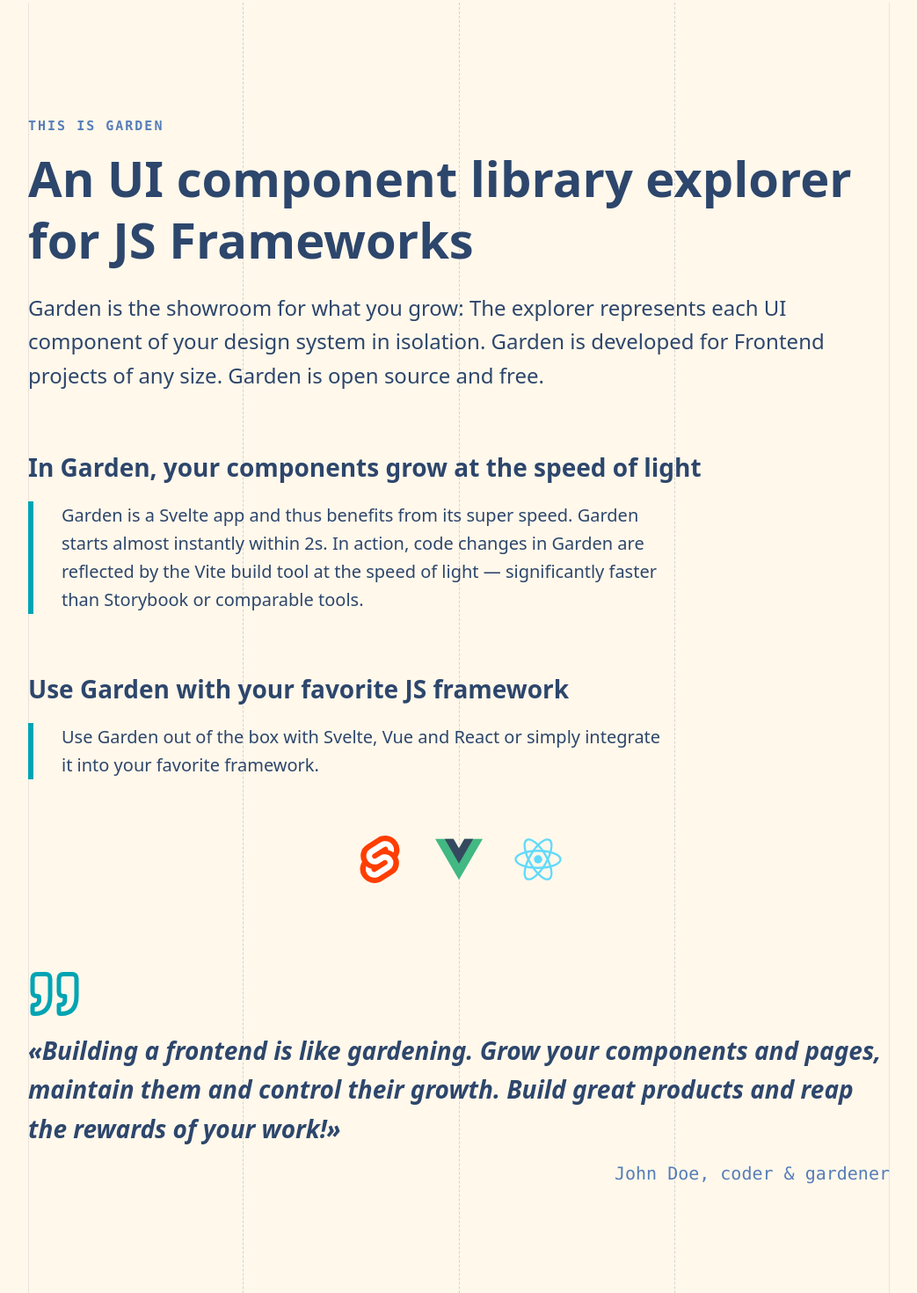
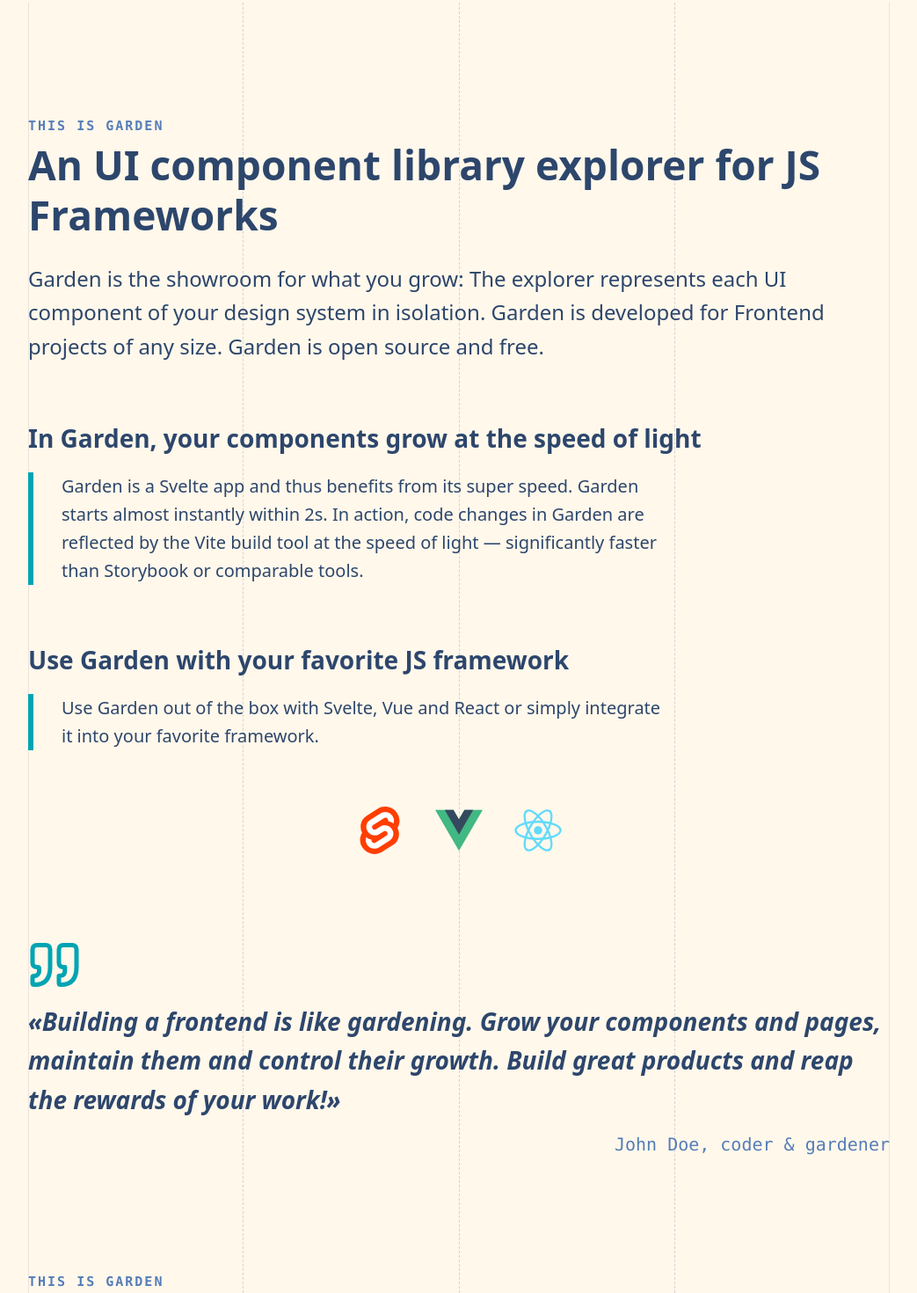
Before and after one commit to gardenjs/docs, a SvelteKit app: page / in a window 1280 px wide. Shown: the part 740-2210 px from the top of the page at 88% size, without its empty margins (118-1161 px from the left). Built offline with nearby package versions, Linux system fonts and the light colour scheme.

Commit message:
finetuning

```diff
--- a/src/assets/scss/base/typography.scss
+++ b/src/assets/scss/base/typography.scss
@@ -9,22 +9,23 @@ h2, h3 {
 }
 h1 {
   margin: 0 auto 1.5rem;
-  font-size: 2.25rem;
+  font-size: 1.5rem;
   color: var(--c-headlines);
   font-weight: 900;
   line-height: 1.25;
   @media (min-width: 1024px) {
-    font-size: 3.5rem;
+    font-size: 2.5rem;
   }
 }
 h2 {
-  margin: 0 auto 1.5rem;
-  font-size: 1.75rem;
+  margin: 1.5rem auto 1.5rem;
+  font-size: 1.25rem;
   color: var(--c-headlines);
   font-weight: 900;
   line-height: 1.25;
   @media (min-width: 1024px) {
-    font-size: 2.875rem;
+    margin: 3rem auto 1.5rem;
+    font-size: 2rem;
   }
 }
 h3 {
@@ -36,18 +37,18 @@ h3 {
     font-size: 1.3rem;
   }
   @media (min-width: 1280px) {
-    margin: 2.25em 0 1rem;
+    margin: 2.25rem 0 1rem;
     font-size: 1.75rem;
   }
 }
 p {
   margin: 0 0 0.75rem;
-  font-size: 1.125rem;
+  font-size: 1rem;
   color: var(--c-text);
   @media (min-width: 768px) {
-    font-size: 1.25rem;
+    font-size: 1.125rem;
   }
 }
 a {
-  color: var(--c-text);
+  color: var(--c-primary);
 }
--- a/src/components/chapterintro/chapterintro.svelte
+++ b/src/components/chapterintro/chapterintro.svelte
@@ -29,7 +29,7 @@
     margin: 8rem 0 3rem;
   }
   .superscript {
-    margin: 0 0 0.75rem;
+    margin: 0 0 0.25rem;
     font-family: var(--monospace);
     font-size: 0.938rem;
     color: var(--c-secondary);
@@ -39,9 +39,12 @@
   }
   h1,
   h2 {
-    font-weight: 900;
+    margin-top: 0;
     color: var(--c-text);
-    margin: 0 0 1.5rem;
+    font-size: 1.75rem;
+    @media (min-width: 1024px) {
+      font-size: 2.875rem;
+    }
   }
   p {
     font-size: 1.25rem;
--- a/src/components/layouts/main.svelte
+++ b/src/components/layouts/main.svelte
@@ -23,12 +23,12 @@
     width: 100%;
     max-width: 980px;
     // margin: auto;
-    margin: 4rem auto 0;
+    margin: 1rem auto 0;
     @media (min-width: 768px) {
-      margin-top: 6rem;
+      margin-top: 2rem;
     }
     @media (min-width: 1024px) {
-      margin-top: 8rem;
+      margin-top: 3rem;
     }
     z-index: 3;
   }
--- a/src/components/subchapter/subchapter.svelte
+++ b/src/components/subchapter/subchapter.svelte
@@ -14,6 +14,17 @@
   @media (min-width: 768px) {
     margin: 0 0 3rem;
   }
+  h3 {
+    margin: 1.25rem 0 1rem;
+    font-size: 1.2rem;
+    @media (min-width: 768px) {
+      font-size: 1.3rem;
+    }
+    @media (min-width: 1280px) {
+      margin: 2.25em 0 1rem;
+      font-size: 1.75rem;
+    }
+  }
   p {
     padding: 0 0 0 2rem;
     border-left: 0.375rem solid var(--c-primary);
```
